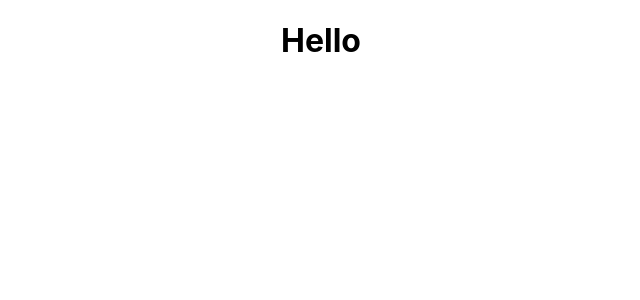
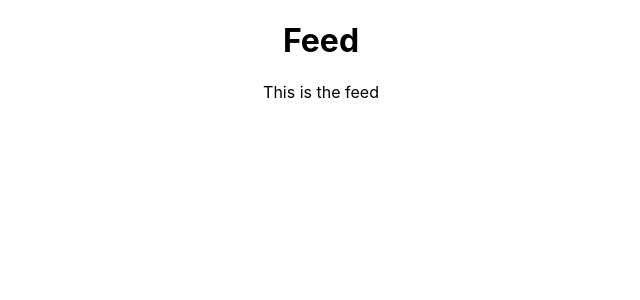
Before and after one commit to Osorabrian/Connectverse, a React (Create React App) app: page / in a window 1280 px wide. Shown: the top 300 px of the page, without its empty margins (319-959 px from the left). Built offline with nearby package versions, Linux system fonts and the light colour scheme.

Commit message:
add routes

```diff
--- a/package.json
+++ b/package.json
@@ -8,6 +8,7 @@
     "@testing-library/user-event": "^13.5.0",
     "react": "^18.2.0",
     "react-dom": "^18.2.0",
+    "react-router-dom": "^6.14.2",
     "react-scripts": "5.0.1",
     "web-vitals": "^2.1.4"
   },
--- a/src/Components/App/App.js
+++ b/src/Components/App/App.js
@@ -1,9 +1,13 @@
 import './App.css';
+import {Routes, Route} from 'react-router-dom'
+import Feed from '../Feed/Feed';
 
 function App() {
   return (
     <div className="App">
-      <h1>Hello</h1>
+      <Routes>
+        <Route element={<Feed/>} path='/'/>
+      </Routes>
     </div>
   );
 }
--- /dev/null
+++ b/src/Components/Feed/Feed.js
@@ -0,0 +1,10 @@
+import React from "react";
+
+export default function Feed(){
+    return(
+        <>
+        <h1>Feed</h1>
+        <p>This is the feed</p>
+        </>
+    )
+}
--- a/src/index.js
+++ b/src/index.js
@@ -1,14 +1,16 @@
 import React from 'react';
 import ReactDOM from 'react-dom/client';
 import './index.css';
+import {BrowserRouter} from 'react-router-dom'
 import App from '../src/Components/App/App';
 import reportWebVitals from './reportWebVitals';
 
 const root = ReactDOM.createRoot(document.getElementById('root'));
 root.render(
-  <React.StrictMode>
+
+  <BrowserRouter>
     <App />
-  </React.StrictMode>
+  </BrowserRouter>
 );
 
 // If you want to start measuring performance in your app, pass a function
```
Also changed, not shown: src/Components/Feed/Feed.css (added), src/logo.svg (deleted), 1 other file (tests, documents, lock files or other folders).
